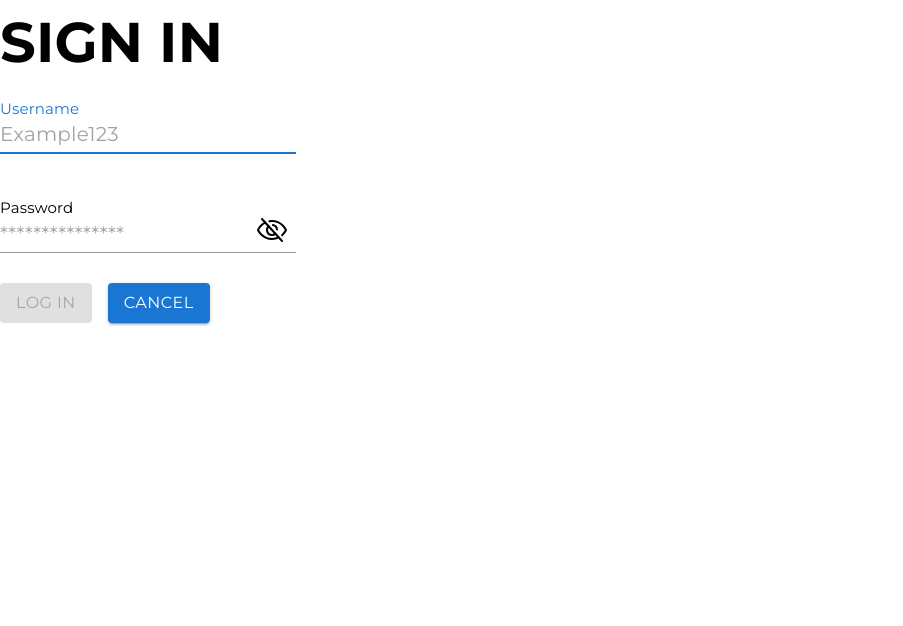
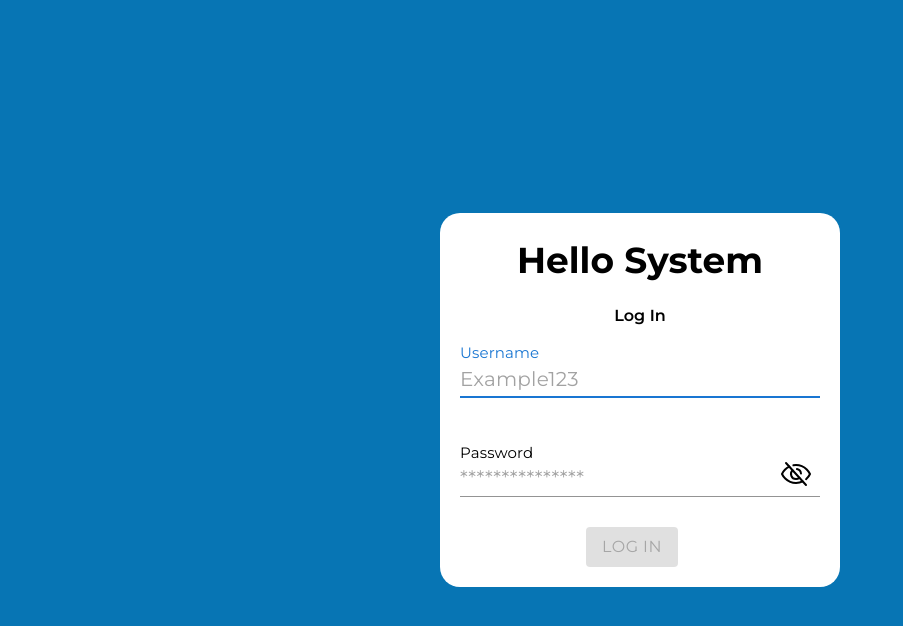
Before and after one commit to VengerAlex/test-project, a React (Vite) app: page /sign-in in a window 1280 px wide. Shown: the top 626 px of the page, without its empty margins (0-903 px from the left). Built offline with nearby package versions, Linux system fonts and the light colour scheme.

Commit message:
update SignIn page

```diff
--- a/src/pages/Auth/SignIn/index.tsx
+++ b/src/pages/Auth/SignIn/index.tsx
@@ -1,50 +1,84 @@
 import {
-  Box, Button, Stack, Typography
+  Box,
+  Button,
+  Stack,
+  styled,
+  Typography
 } from '@mui/material'
-import { yupResolver } from '@hookform/resolvers/yup'
+import {yupResolver} from '@hookform/resolvers/yup'
 import {ISignInForm} from '@utils/types'
 import {useForm} from 'react-hook-form'
 import {signInSchema} from '@utils/schemas'
 import {Input} from '@ui/Input'
 import {showErrorText} from '@utils/utils'
 import {useLogin} from '../../../services/auth.service'
+import {useContext} from 'react'
+import {AuthContext} from '@components/Contexts/AuthContext'
+import {useNavigate} from 'react-router-dom'
+import {ROUTES} from '@utils/constants'
 
-// CREDENTIAL TO SIGN IN
-// username: kminchelle
-// password: 0lelplR
+const SignWrapper = styled(Box)`
+  width: 400px;
+  background-color: #fff;
+  padding: 20px;
+  border-radius: 20px;
+`
+
+const SignContainer = styled(Box)`
+  background-color: #0775b4;
+  display: flex;
+  align-items: center;
+  justify-content: center;
+  height: 100vh;
+  width: 100vw;
+  text-align: center;
+`
 
 const SignIn = () => {
-  const {mutate,data} = useLogin()
+  const navigate = useNavigate()
+  const {login} = useContext(AuthContext)
+  const {mutate, error} = useLogin()
 
   const {
     control,
     getValues,
     handleSubmit,
-    formState: { errors, isValid },
+    formState: {errors, isValid},
+    reset
   } = useForm<ISignInForm>({
     mode: 'onChange',
     resolver: yupResolver(signInSchema),
   })
-  const { username, password } = getValues()
+  const {username, password} = getValues()
 
   const submitHandler = (data: ISignInForm) => {
-    const { username, password } = data
+    const {username, password} = data
 
-    mutate({ username, password })
+    mutate({username, password}, {
+      onSuccess: ({data}) => {
+        login({username: data.username, email: data.email})
+
+        localStorage.setItem('token', data.token)
+
+        navigate(ROUTES.HOME)
+      },
+      onError: () => {
+        reset()
+      }
+    },
+    )
   }
 
-  const cancelRequestHandler = () => {
-    //!!TODO CANCEL THE REQUEST
-  }
-
-  if (data) {
-    return <Typography sx={{width: 5}}>USERNAME: {data?.username}</Typography>
-  }
-
-  return <Box sx={{maxWidth: '500px'}}>
-    <Typography variant='h1' mb={2}>
-      Sign In
+  return <SignContainer>
+    <SignWrapper>
+      <Box>
+        <Typography variant='h3' mb={2} sx={{color: '#000'}}>
+      Hello System
         </Typography>
+        <Typography variant='h5' mb={2}>
+        Log In
+        </Typography>
+      </Box>
       <form onSubmit={handleSubmit(submitHandler)}>
         <Stack
           direction='column'
@@ -65,7 +99,7 @@ const SignIn = () => {
             fullWidth
             helperText={showErrorText(errors, 'password', password)}
             error={!!errors.password && !!password}
-          sx={{ mb: 2 }}
+            sx={{mb: 2}}
             placeholder='***************'
             control={control}
             formName='password'
@@ -81,14 +115,10 @@ const SignIn = () => {
         >
         Log In
         </Button>
-      <Button
-        variant='contained'
-        onClick={cancelRequestHandler}
-      >
-        Cancel
-      </Button>
       </form>
-  </Box>
+      {error && <Typography variant='h6' sx={{color: 'red', mt: 2}}>{error.message}</Typography>}
+    </SignWrapper>
+  </SignContainer>
 }
 
 export default SignIn
```
Lines whose indentation alone changed are shown as unchanged.
